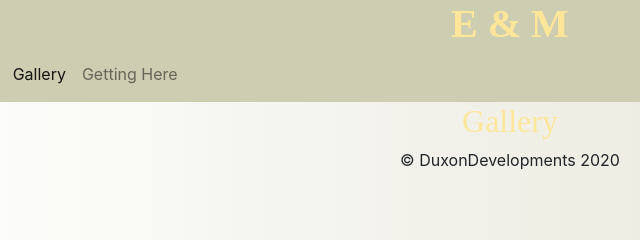
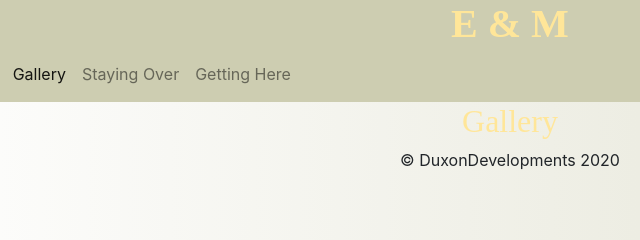
Before and after one commit to Duxon1991/WeddingRSVP, a plain HTML site: page gallery.html in a window 1280 px wide. Shown: the top 240 px of the page, 130-770 px from the left. Drawn offline with nearby package versions, Linux system fonts and the light colour scheme.

Commit message:
adddedToNav

```diff
--- a/gallery.html
+++ b/gallery.html
@@ -29,6 +29,9 @@
                 <a class="nav-link" href="gallery.html">Gallery</a>
             </li>
             <li class="nav-item">
+                <a class="nav-link" href="stayingOver.html">Staying Over</a>
+            </li>
+            <li class="nav-item">
                 <a class="nav-link" href="gettingHere.html">Getting Here</a>
             </li>
         </ul>
```
